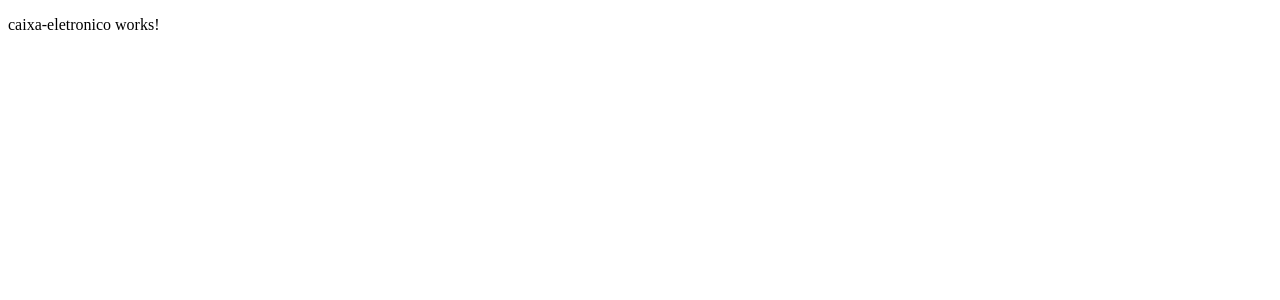
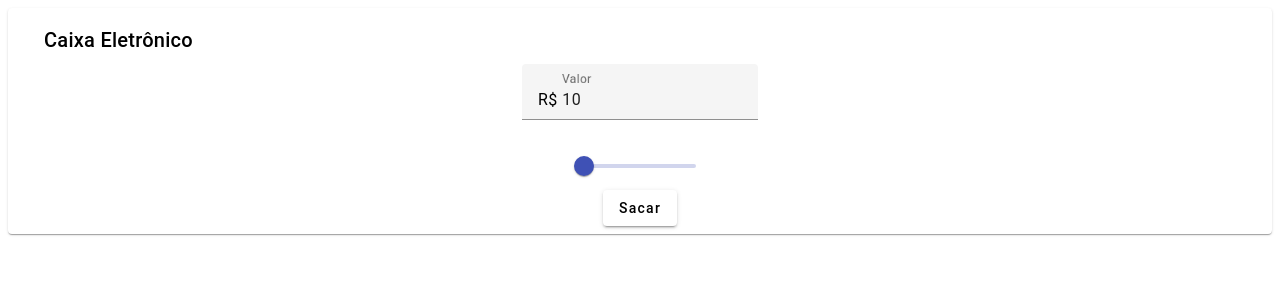
Before and after one commit to AlineyHiga/caixaEletronico, an Angular app in the folder app/: page / in a window 1280 px wide. Shown: the top 300 px of the page. Built offline with nearby package versions, Linux system fonts and the light colour scheme.

Commit message:
feat: implemented input saque

```diff
--- a/app/src/app/pages/caixa-eletronico/caixa-eletronico.component.css
+++ b/app/src/app/pages/caixa-eletronico/caixa-eletronico.component.css
@@ -0,0 +1,25 @@
+div{
+  margin: 3px 0 24px 0 24px;
+  display: flex;
+  flex-direction: column;
+  align-items: stretch;
+}
+h1{
+  text-align: center;
+}
+mat-card{
+  padding: 0px 20px;
+}
+mat-card-actions{
+  display: flex;
+  flex-direction: column;
+}
+.example-form {
+  min-width: 150px;
+  max-width: 500px;
+  width: 100%;
+}
+
+.example-full-width {
+  width: 100%;
+}
--- a/app/src/app/pages/caixa-eletronico/caixa-eletronico.component.html
+++ b/app/src/app/pages/caixa-eletronico/caixa-eletronico.component.html
@@ -1 +1,35 @@
-<p>caixa-eletronico works!</p>
+<div>
+  <mat-card>
+    <mat-card-header>
+      <mat-card-title>Caixa Eletrônico</mat-card-title>
+    </mat-card-header>
+    <mat-card-actions >
+      <mat-form-field [formGroup]="formCaixa" >
+        <mat-label>Valor</mat-label>
+        <input
+          matInput
+          type="number"
+          formControlName="valueSaque"
+          [(ngModel)]="valueSaque"
+        >
+        <span matTextPrefix>R$&nbsp;</span>
+        <mat-error >{{errorMensagem()}}</mat-error>
+      </mat-form-field>
+      <mat-slider
+        class="example-margin"
+        [max]="saqueMax"
+        [min]="10"
+        [step]="10"
+      >
+        <input matSliderThumb [(ngModel)]="valueSaque" #slider>
+      </mat-slider>
+      <button
+        mat-raised-button
+        [disabled]="formCaixa.controls['valueSaque'].hasError('min') ||
+          formCaixa.controls['valueSaque'].hasError('max')"
+        (click)="saque()"
+      >Sacar</button>
+    </mat-card-actions>
+  </mat-card>
+
+</div>
--- a/app/src/app/pages/caixa-eletronico/caixa-eletronico.component.ts
+++ b/app/src/app/pages/caixa-eletronico/caixa-eletronico.component.ts
@@ -1,4 +1,6 @@
 import { Component, OnInit } from '@angular/core';
+import { UtilService } from '../../shared/service/util/util.service';
+import { FormControl, FormGroup, Validators } from '@angular/forms';
 
 @Component({
   selector: 'app-caixa-eletronico',
@@ -6,9 +8,32 @@ import { Component, OnInit } from '@angular/core';
   styleUrls: ['./caixa-eletronico.component.css']
 })
 export class CaixaEletronicoComponent implements OnInit {
-  constructor(){
+  hour:string;
+  saqueMax: number;
+  valueSaque = 10;
+  formCaixa:FormGroup;
+  constructor(
+    private utilService: UtilService,
+  ){
+
+    this.hour = this.utilService.getFormatHour();
+    this.saqueMax = this.utilService.checkSaqueMax(this.hour);
+    this.formCaixa = new FormGroup({
+      valueSaque: new FormControl(this.valueSaque,[Validators.max(this.saqueMax), Validators.min(10)]),
+    });
+
   }
   ngOnInit(): void {
 
   }
+  saque(){
+    let notas=this.utilService.getQtdeNotas(this.valueSaque,[10,20,50]);
+    console.log(notas);
+  }
+
+  errorMensagem(): string {
+    return this.formCaixa.controls['valueSaque'].hasError('min')?
+      'O valor mínimo do saque é de R$ 10':
+      `O valor máximo do saque é R$ ${this.saqueMax}`;
+  }
 }
--- a/app/src/styles.css
+++ b/app/src/styles.css
@@ -1 +1,2 @@
 /* You can add global styles to this file, and also import other style files */
+@import "~@angular/material/prebuilt-themes/indigo-pink.css";
```
Also changed, not shown: app/src/app/app.module.ts (+15 -1 lines).
